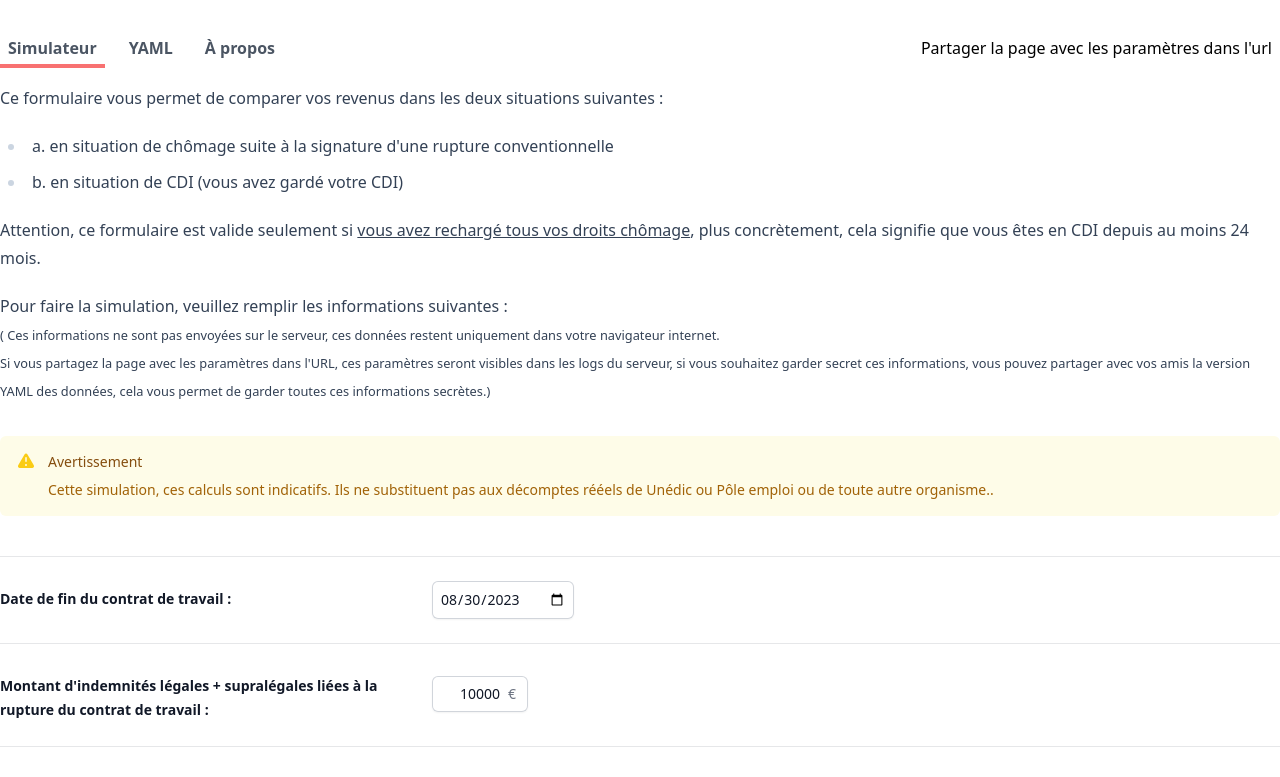
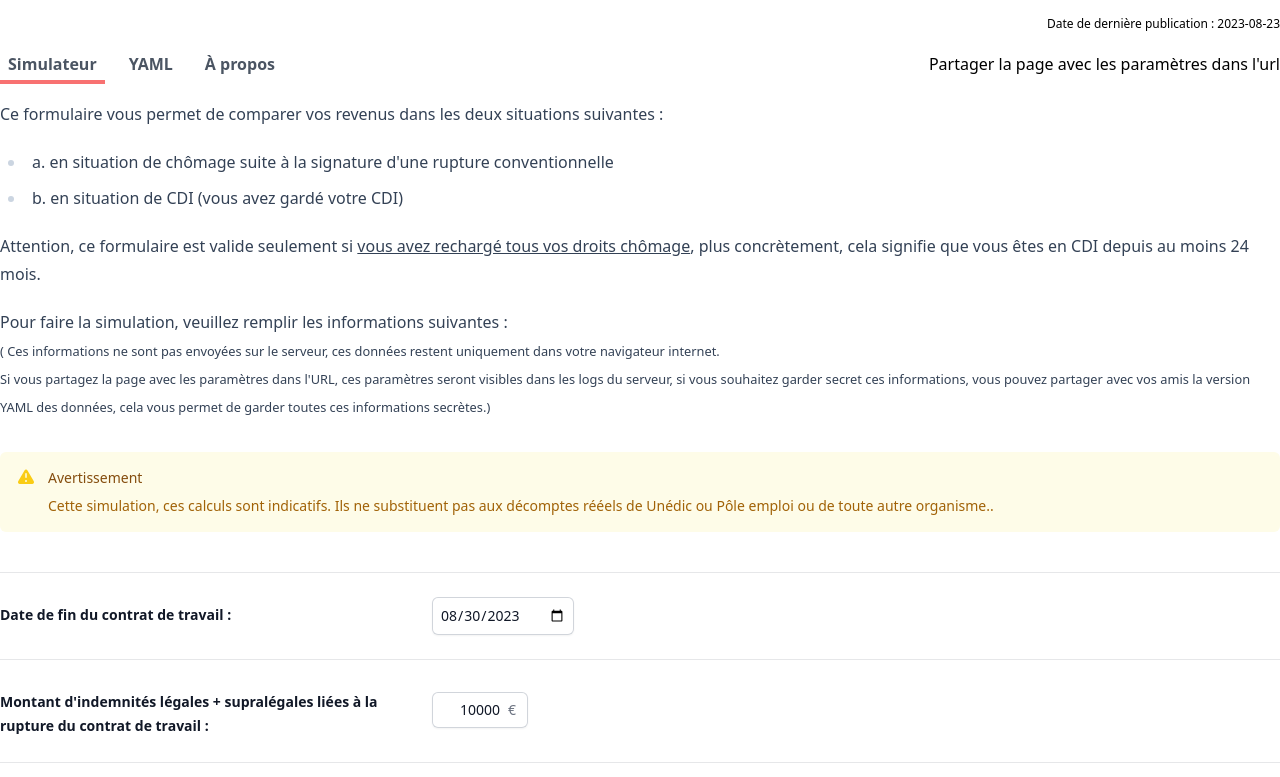
Before and after one commit to stephane-klein/comparateur-rupture-conventionnelle-cdi-france, a SvelteKit app: page / in a window 1280 px wide. Shown: the top 777 px of the page. Built offline with nearby package versions, Linux system fonts and the light colour scheme.

Commit message:
Add publication date

```diff
--- a/src/routes/+layout.svelte
+++ b/src/routes/+layout.svelte
@@ -54,7 +54,8 @@
 </script>
 
 <div class="mx-auto w-full max-w-7xl m-4">
-    <div class="flex flex-row ">
+    <p class="text-right text-xs">Date de dernière publication : 2023-08-23</p>
+    <div class="flex flex-row">
         <div class="grow flex flex-row space-x-4 font-semibold text-gray-600 my-4">
             <a
                 class="hover:text-gray-900 border-red-400 px-2 py-1 border-b-4"
@@ -72,7 +73,7 @@
             >À propos</a>
         </div>
         <a
-            class="hover:text-gray-900 px-2 my-4 py-1"
+            class="hover:text-gray-900 my-4 py-1"
             href={`?${shareUrl}`}>Partager la page avec les paramètres dans l'url</a>
     </div>
     <slot />
```
